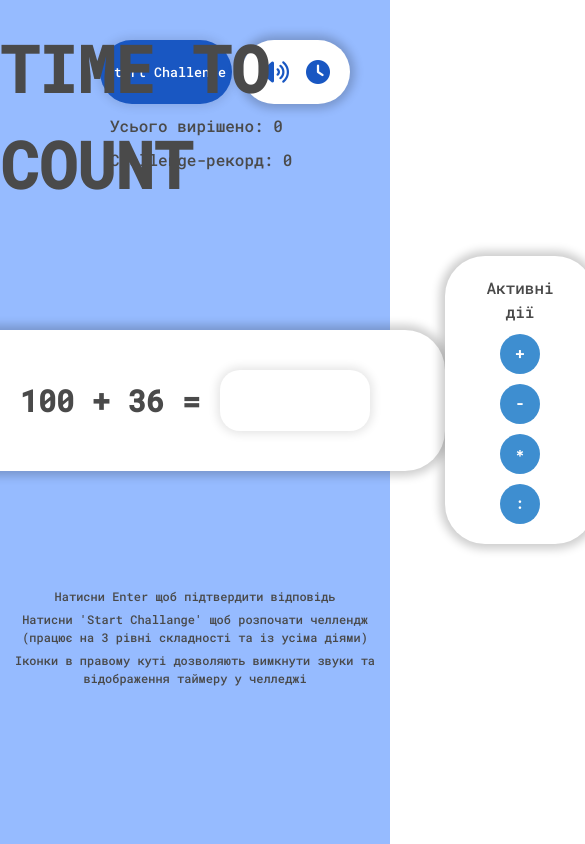
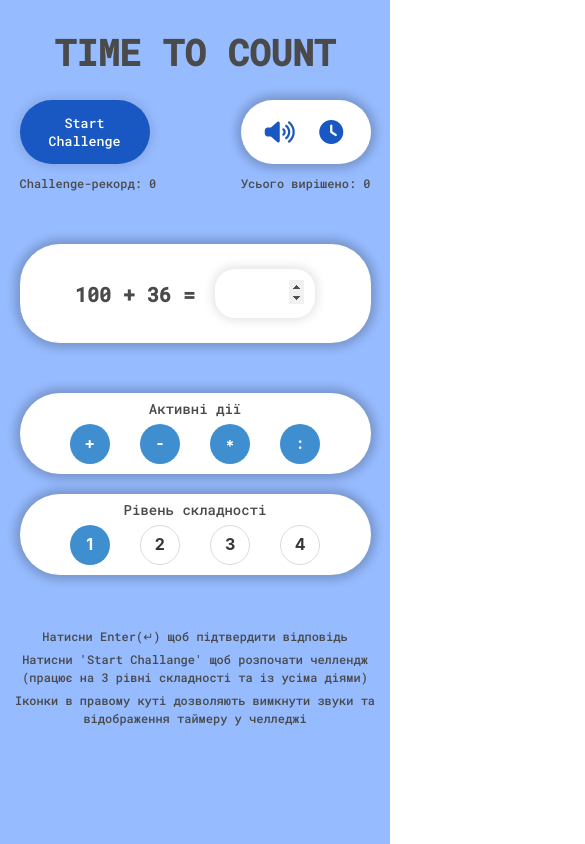
Before and after one commit to Daniilart01/Count_App, a React (Vite) app: page / in a window 390 px wide. Shown: the whole page, 585 px wide, since content can reach past the window. Built offline with nearby package versions, Linux system fonts and the light colour scheme.

Commit message:
optimized for mobile

```diff
--- a/src/App.scss
+++ b/src/App.scss
@@ -1,4 +1,8 @@
+@import "./styles/mixins";
+
 $expression-size: 30px;
+$mobile-expression-size: 20px;
+$mobile-button-size: 130px;
 
 .main {
   background-color: #96bbff;
@@ -9,10 +13,14 @@ $expression-size: 30px;
   flex-direction: column;
   position: relative;
 
+  @include onTablet {
+    overflow: hidden;
+  }
+
   &__correctIcon {
     opacity: 0;
     position: absolute;
-    bottom: 200px;
+    top: 365px;
 
     &.shown {
       animation: check 500ms;
@@ -46,6 +54,10 @@ $expression-size: 30px;
     top: 25vh;
     transition: all 0.3s;
 
+    @include onTablet {
+      top: 190px;
+    }
+
     &.hidden {
       opacity: 0;
       pointer-events: none;
@@ -59,6 +71,16 @@ $expression-size: 30px;
     padding-top: 5vh;
     justify-content: space-evenly;
     align-items: center;
+    transition: padding 0.3s;
+
+    @include onTablet {
+      flex-direction: column;
+      padding: 10px;
+
+      &.moved {
+        padding-top: 100px;
+      }
+    }
   }
 
   .box {
@@ -75,25 +97,47 @@ $expression-size: 30px;
     top: 130px;
     font-family: 'Roboto Mono', monospace;
     font-size: 40px;
+
+    @include onTablet {
+      top: 210px;
+      font-size: 30px;
+
+      & :not(.main__timer-score) {
+        font-size: 35px;
+      }
+    }
   }
 
-  &__task {
-    padding-block: 40px !important;
-    padding-inline: 50px !important;
-    border-radius: 40px !important;
-    box-shadow: 0 0 10px 5px rgba(0, 0, 0, 0.2) !important;
+  &__task.box {
+    padding-block: 40px;
+    padding-inline: 50px;
+    border-radius: 40px;
+    box-shadow: 0 0 10px 5px rgba(0, 0, 0, 0.2);
     min-width: 500px;
 
-    display: flex !important;
+    display: flex;
     justify-content: center;
     align-items: center;
     gap: 20px;
 
+    @include onTablet {
+      min-width: unset;
+      width: 90vw;
+      padding: 25px;
+      margin-bottom: 30px!important;
+    }
+  }
+
+  &__task {
     &__expression {
       font-family: 'Roboto Mono', monospace;
       font-size: $expression-size;
       font-weight: bold;
       white-space: nowrap;
+
+      @include onTablet {
+        font-size: $mobile-expression-size;
+      }
     }
 
     &__input {
@@ -108,6 +152,11 @@ $expression-size: 30px;
       padding: 10px;
       padding-bottom: 13px;
       text-align: center;
+
+      @include onTablet {
+        font-size: $mobile-expression-size;
+        width: $mobile-expression-size * 5;
+      }
 
       &--error {
         border: 1px solid red;
@@ -124,15 +173,44 @@ $expression-size: 30px;
     margin-right: 40px;
     gap: 10px;
 
+    @include onTablet {
+      align-self: center;
+      text-align: center;
+      margin-top: 100px;
+      margin-right: 0;
+    }
+
+    &-score {
+      display: flex;
+      flex-direction: column;
+      gap: 10px;
+
+      @include onTablet {
+        flex-direction: row-reverse;
+        justify-content: space-between;
+      }
+    }
+
     &-paragraph {
       font-family: 'Roboto Mono', monospace;
       padding-left: 10px;
+
+      @include onTablet {
+        font-size: 12px;
+        padding-left: 0;
+      }
     }
   }
 
   &__controls {
     display: flex;
     gap: 10px;
+
+    @include onTablet {
+      gap: unset;
+      min-width: 90vw;
+      justify-content: space-between;
+    }
 
     &-button {
       font-family: 'Roboto Mono', monospace;
@@ -143,6 +221,10 @@ $expression-size: 30px;
       background-color: #1957c2;
       box-shadow: 0 0 10px 3px rgba(0, 0, 0, 0.1);
       transition: transform 0.3s, background-color 0.3s;
+
+      @include onTablet {
+        width: $mobile-button-size;
+      }
 
       &:hover {
         background-color: #3677e6;
@@ -156,20 +238,53 @@ $expression-size: 30px;
 
   &__icons {
     display: flex !important;
+    justify-content: space-evenly;
     gap: 20px;
+
+    @include onTablet {
+      width: $mobile-button-size;
+    }
   }
 
   &__operations,
   &__levels {
     display: flex !important;
     flex-direction: column;
-    align-items: center;
     text-align: center;
     gap: 10px;
-    min-width: 150px;
+    max-width: 140px;
+
+    @include onTablet {
+      padding-top: 5px!important;
+      padding-bottom: 10px!important;
+    }
+
+    &-buttons {
+      display: flex;
+      flex-direction: column;
+      align-items: center;
+      text-align: center;
+      gap: 10px;
+
+      @include onTablet {
+        flex-direction: row;
+        gap: unset;
+        justify-content: space-evenly;
+      }
+    }
+
+    @include onTablet {
+      margin-top: 20px;
+      min-width: 90vw;
+      gap: 5px;
+    }
 
     &-label {
       font-family: 'Roboto Mono', monospace;
+
+      @include onTablet {
+        font-size: 14px;
+      }
     }
 
     &-button.button {
@@ -186,6 +301,12 @@ $expression-size: 30px;
     }
   }
 
+  &__levels {
+    @include onTablet {
+      order: 2;
+    }
+  }
+
   &__info {
     display: flex;
     flex-direction: column;
@@ -197,6 +318,10 @@ $expression-size: 30px;
       color: rgb(73, 73, 73);
       text-align: center;
     }
+
+    @include onTablet {
+      padding-bottom: 50px;
+    }
   }
 }
 
@@ -204,9 +329,17 @@ $expression-size: 30px;
   position: absolute;
   top: 20px;
 
+  @include onTablet {
+    top: 25px;
+  }
+
   &__title {
     font-family: 'Roboto Mono', monospace;
     font-size: 64px;
     font-weight: bold;
+
+    @include onTablet {
+      font-size: 36px;
+    }
   }
 }
--- a/src/App.tsx
+++ b/src/App.tsx
@@ -248,8 +248,10 @@ export const App: React.FC = () => {
             </span>
           </div>
         </div>
-        <p className='main__topInfo-paragraph'>{`Усього вирішено: ${totalScore}`}</p>
-        <p className='main__topInfo-paragraph'>{`Challenge-рекорд: ${challengeRecord}`}</p>
+        <div className="main__topInfo-score">
+          <p className='main__topInfo-paragraph'>{`Усього вирішено: ${totalScore}`}</p>
+          <p className='main__topInfo-paragraph'>{`Challenge-рекорд: ${challengeRecord}`}</p>
+        </div>
       </div>
       <div
         ref={message}
@@ -265,9 +267,10 @@ export const App: React.FC = () => {
         <br />
         <strong>{(challengeScore.correctScore >= challengeRecord) && 'Це рекорд!'}</strong>
       </div>
-      <div className='main__container'>
+      <div className={cn('main__container', { 'moved': challengeTimer })}>
         <div className="main__levels box">
-          <p className='main__levels-label'>Рівень<br />складності</p>
+          <p className='main__levels-label'>Рівень складності</p>
+          <div className="main__levels-buttons">
           <button
             name='1'
             className={cn('main__operations-button', 'button', { 'is-info': level === 1 && challengeTimer === 0 })}
@@ -296,6 +299,7 @@ export const App: React.FC = () => {
           >
             4
           </button>
+          </div>
         </div>
 
         <div className="main__task box">
@@ -306,7 +310,7 @@ export const App: React.FC = () => {
             autoFocus
             ref={input}
             value={inputValue}
-            type="text"
+            type="number"
             className={cn('main__task__input', { 'main__task__input--error': isInputEmptyError })}
             onChange={onInputChange}
           />
@@ -321,7 +325,8 @@ export const App: React.FC = () => {
         ></i>
 
         <div className="main__operations box">
-          <p className='main__operations-label'>Активні<br />дії</p>
+          <p className='main__operations-label'>Активні дії</p>
+          <div className="main__operations-buttons">
           <button
             name='add'
             className={cn('main__operations-button', 'button', { 'is-info': operationsList.add || challengeTimer !== 0 })}
@@ -355,12 +360,13 @@ export const App: React.FC = () => {
           >
             :
           </button>
+          </div>
         </div>
       </div>
 
       <div className='main__info'>
         <p className="main__info-paragraph">
-          Натисни Enter щоб підтвердити відповідь
+          Натисни Enter(↵) щоб підтвердити відповідь
         </p>
         <p className="main__info-paragraph">
           Натисни 'Start Challange' щоб розпочати челлендж (працює на 3 рівні складності та із усіма діями)
--- /dev/null
+++ b/src/styles/_mixins.scss
@@ -0,0 +1,5 @@
+@mixin onTablet {
+  @media (max-width: 640px) {
+    @content;
+  }
+}
--- a/vite.config.ts
+++ b/vite.config.ts
@@ -3,6 +3,9 @@ import react from '@vitejs/plugin-react'
 
 // https://vitejs.dev/config/
 export default defineConfig({
+  server: {
+    open: '/count_app/'
+  },
   base: '/count_app/',
   plugins: [react()],
 })
```
Also changed, not shown: 1 other file (tests, documents, lock files or other folders).
